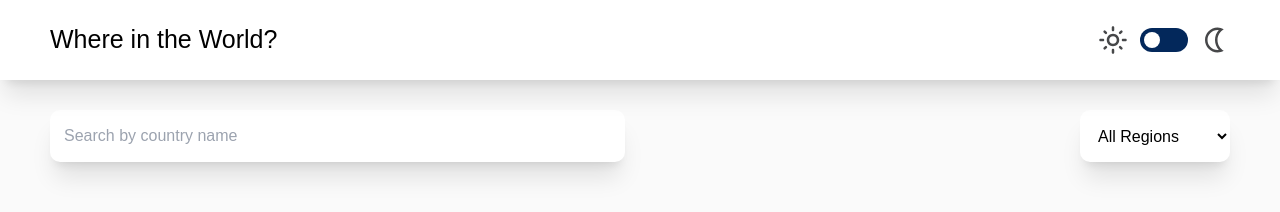
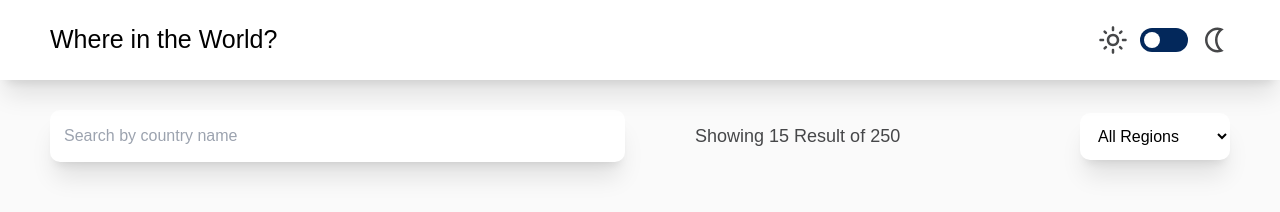
Before and after one commit to olayinka06-dev/api-country-cards-info, a React (Create React App) app: page / in a window 1280 px wide. Shown: the top 212 px of the page. Built offline with nearby package versions, Linux system fonts and the light colour scheme.

Commit message:
Converting all the pages to context api

```diff
--- a/src/App.css
+++ b/src/App.css
@@ -45,3 +45,14 @@
 span {
   color: var(--detailtitle) !important;
 }
+
+::-webkit-scrollbar {
+  width: 10px;
+}
+::-webkit-scrollbar-track {
+  background:var(--mainbody) !important;
+}
+::-webkit-scrollbar-thumb {
+  background:  rgb(3,40,91);
+  border-radius: 10px;
+}
--- /dev/null
+++ b/src/component/Later.jsx
@@ -0,0 +1,112 @@
+"use client";
+import { useEffect, useState } from "react";
+import countryData from "./AllData";
+import Navigation from "./Navigation";
+import SearchInput from "./SearchInput";
+import CountryCards from "./CountryCards";
+import CountryDetails from "./CountryDetails";
+import ScrollToTop from "./ScrollToTop";
+import { MdArrowDownward } from "react-icons/md";
+
+function Home() {
+  const [countries, setCountries] = useState([]);
+  const [searchInput, setSearchInput] = useState("");
+  const [selectInput, setSelectInput] = useState("");
+  const [selectedCountry, setSelectedCountry] = useState(null);
+  const [isDarkMode, setIsDarkMode] = useState(false);
+  const [toggle, setToggle] = useState(false);
+  const [view, setview] = useState(false);
+  const [page, setPage] = useState(1);
+
+  useEffect(() => {
+    setCountries(countryData);
+  }, []);
+
+  const handleSearchInput = (e) => setSearchInput(e.target.value);
+  const handleSelectInput = (e) => setSelectInput(e.target.value);
+  const handleCountryClick = (country) => {
+    setSelectedCountry(country);
+    window.scrollTo({
+      top: 0,
+      behavior: "smooth",
+    });
+
+    setToggle(true);
+  };
+  const handleChangeCountryDetails = (borderCountry) => {
+    setSelectedCountry(borderCountry);
+
+    window.scrollTo({
+      top: 0,
+      behavior: "smooth",
+    });
+  }; // event handler for border country click
+
+  const handleShowMore = () => setPage(page + 1);
+
+  const displayedCountries = countries.slice(0, page * 15);
+
+  const handleToggleMode = () => {
+    setIsDarkMode((prev) => !prev);
+    setview(!view);
+  };
+
+  const handleCloseButtonClick = () => {
+    setToggle(false);
+    setSelectedCountry(null);
+  };
+
+  useEffect(() => {
+    const filteredCountries = countryData.filter((country) => {
+      if (
+        searchInput !== "" &&
+        !country.name.toLowerCase().includes(searchInput.toLowerCase())
+      ) {
+        return false;
+      }
+      if (selectInput !== "" && country.region !== selectInput) {
+        return false;
+      }
+      return true;
+    });
+    setCountries(filteredCountries);
+  }, [searchInput, selectInput]);
+
+  return (
+    <div className={`bg-[var(--mainbody)] ${isDarkMode ? "dark-mode" : "light-mode"}`}>
+      <Navigation view={view} handleToggle={handleToggleMode} />
+      {toggle ? (
+        ""
+      ) : (
+        <SearchInput
+          value={searchInput}
+          onChange={handleSearchInput}
+          selectValue={selectInput}
+          onSelectChange={handleSelectInput}
+        />
+      )}
+      {toggle ? (
+        <CountryDetails
+          handleBorderCountryClick={handleChangeCountryDetails}
+          country={selectedCountry}
+          closeButton={handleCloseButtonClick}
+        />
+      ) : (
+        <CountryCards
+          countries={displayedCountries}
+          onClick={handleCountryClick}
+        />
+      )}
+      {!toggle && displayedCountries.length < countries.length && (
+        <div className="w-full items-center py-[15px] flex flex-col justify-center">
+          <button className="border-none font-[600] text-[14px] flex items-center gap-1 cursor-pointer rounded-[8px] py-[10px] px-[27px] shadow-xl bg-[var(--content)] text-[var(--detailcontent)]" onClick={handleShowMore}>
+            Show More <span><MdArrowDownward/></span>
+          </button>
+        </div>
+      )}
+      {toggle ? "" : <ScrollToTop />}
+    </div>
+  );
+}
+
+export default Home;
--- a/src/component/SearchInput.jsx
+++ b/src/component/SearchInput.jsx
@@ -14,7 +14,8 @@ function SearchInput() {
           placeholder="Search by country name"
         />
       </div>
-      <div className="w-full md:w-1/2 flex md:justify-end justify-start">
+      <div className="w-full md:w-1/2 flex items-center justify-between">
+        <span className="m-0 md:ml-10 text-sm md:text-lg">Showing {countriesData.displayedCountries.length} Result of {countriesData.countries.length}</span>
         <select
           className="rounded-[10px] border-none p-[14px] w-[150px] text-left bg-[var(--content)] outline-none text-[var(--contentcolor)] shadow-xl"
           value={countriesData.selectInput}
--- a/src/component/provider/Context.jsx
+++ b/src/component/provider/Context.jsx
@@ -16,7 +16,7 @@ export const CoutryCardContext = createContext({
     toggle: false,
     view: false,
     displayedCountries: [],
-    countries: [],
+    countries: [{}],
   },
 });
 
```
Also changed, not shown: src/component/Home.jsx (+0 -113 lines).
